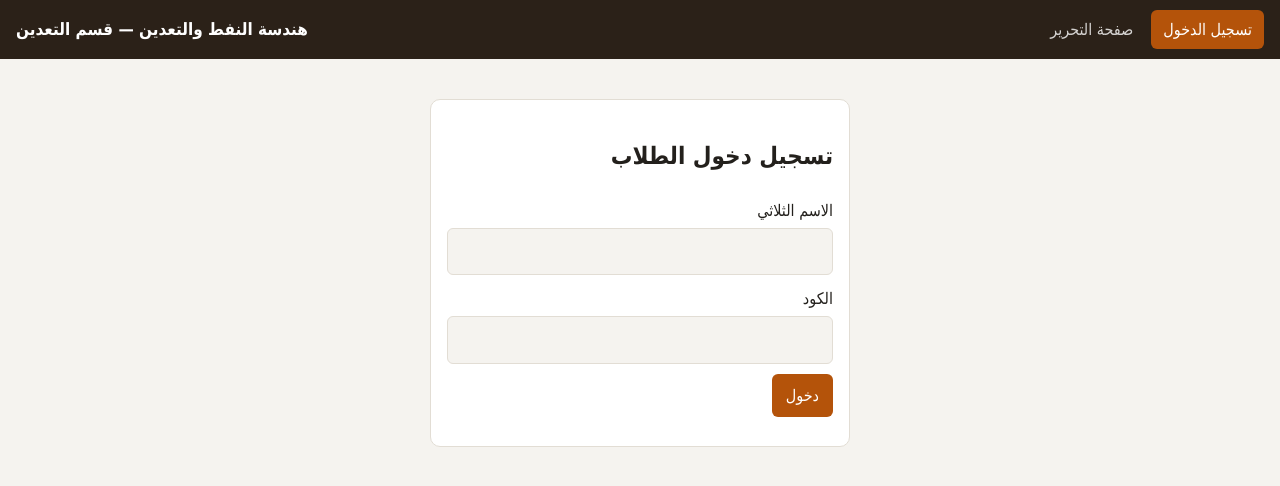
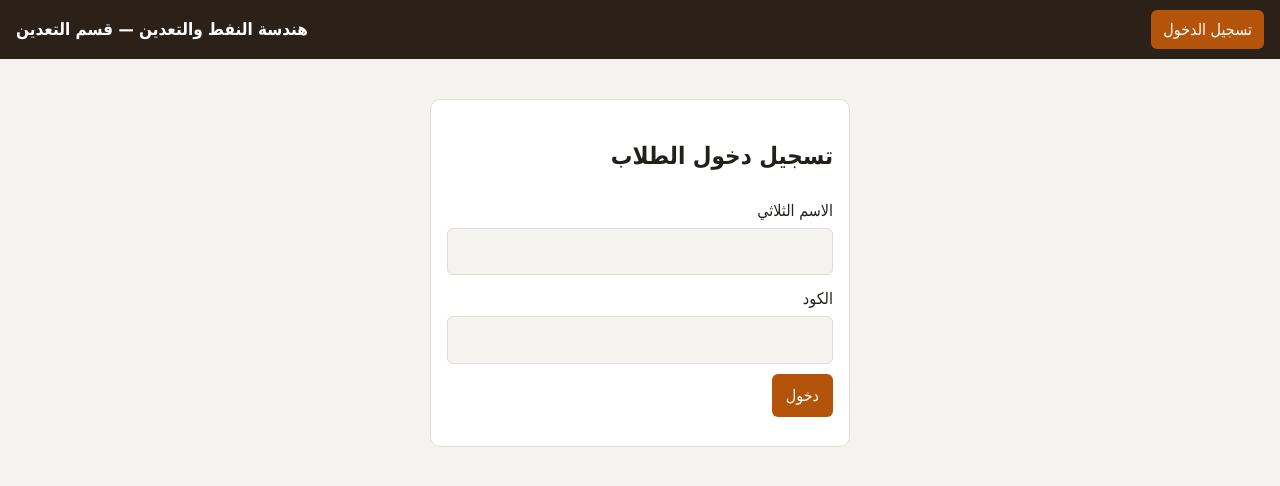
Before and after one commit to meran101/university, a plain HTML site: page index.html in a window 1280 px wide. Drawn offline with Linux system fonts and the light colour scheme.

Commit message:
Update index.html

```diff
--- a/index.html
+++ b/index.html
@@ -7,7 +7,7 @@
 let D,me=null,view='login';
 try{me=JSON.parse(localStorage.getItem('me'))}catch(e){}
 function nav(){const t=[];if(me){t.push(['home','الرئيسية']);D.pages.filter(p=>!p.parent).forEach(p=>t.push(['p:'+p.id,p.title]))}else t.push(['login','تسجيل الدخول']);
-$('#nav').innerHTML=t.map(([k,n])=>`<button data-k="${esc(k)}" class="${view===k?'on':''}">${esc(n)}</button>`).join('')+(me?'<button data-k="out">خروج</button>':'')+'<a href="admin.html">صفحة التحرير</a>';
+$('#nav').innerHTML=t.map(([k,n])=>`<button data-k="${esc(k)}" class="${view===k?'on':''}">${esc(n)}</button>`).join('')+(me?'<button data-k="out">خروج</button>':'');
 $('#nav').querySelectorAll('button').forEach(b=>b.onclick=()=>go(b.dataset.k))}
 function go(k){if(k==='out'){localStorage.removeItem('me');me=null;k='login'}view=k;render()}
 function render(){nav();const a=$('#app');
```
